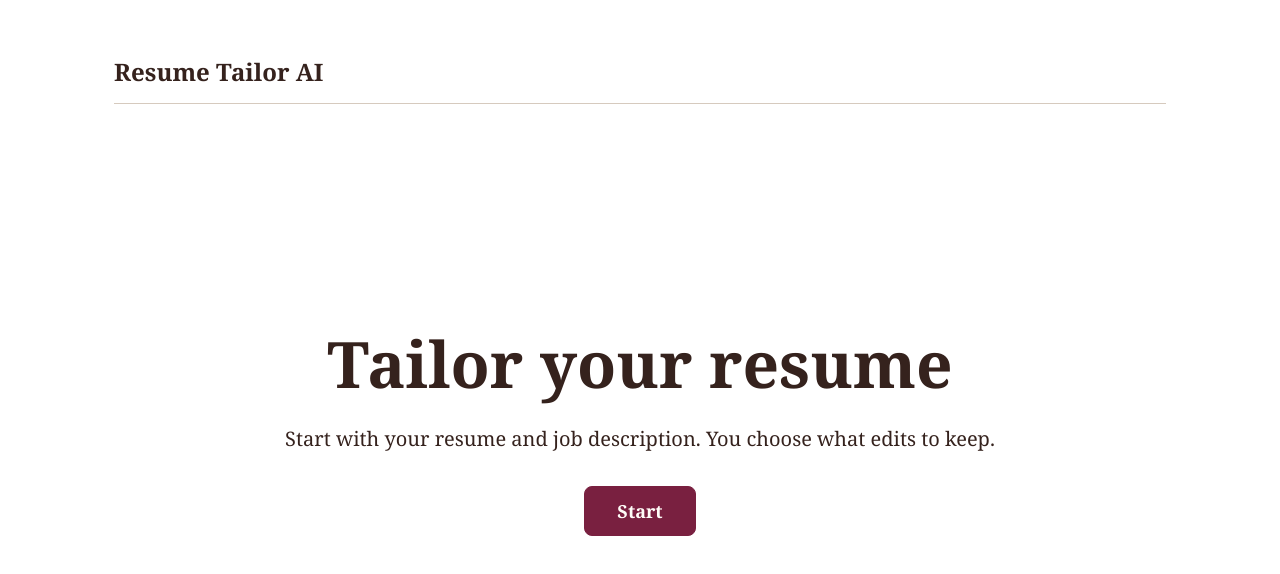
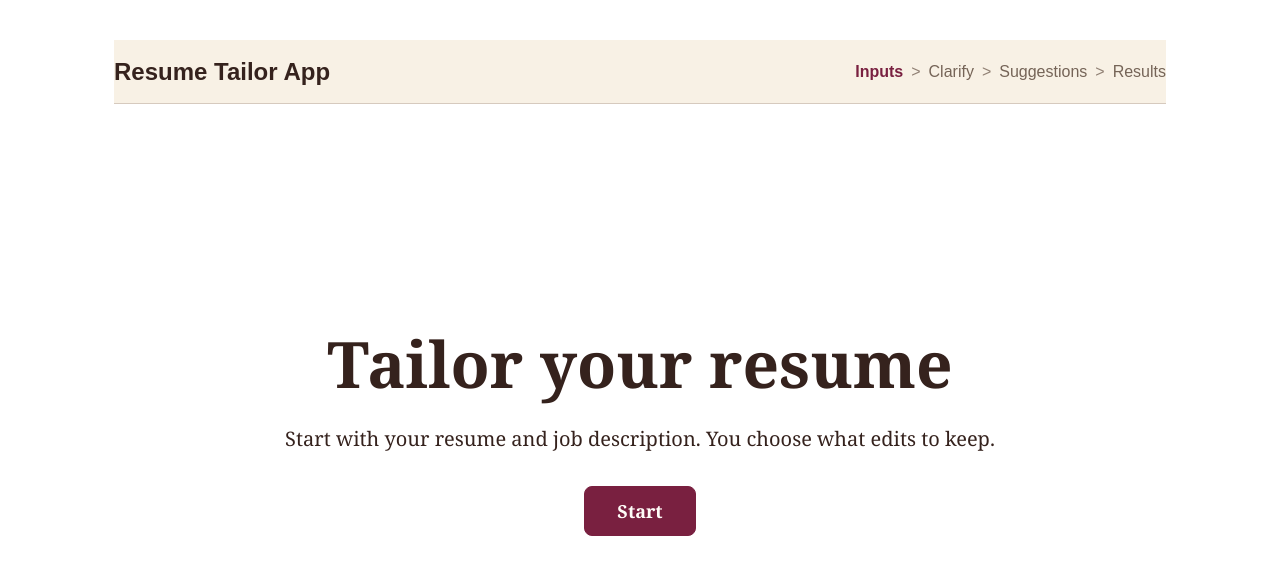
Before and after one commit to JamieHa8794/resume-tailor-ai, a Next.js app: page / in a window 1280 px wide. Shown: the top 574 px of the page. Built offline with nearby package versions, Linux system fonts and the light colour scheme.

Commit message:
Add sticky workflow progress header

```diff
--- a/src/app/components/LandingSection.module.css
+++ b/src/app/components/LandingSection.module.css
@@ -1,20 +1,6 @@
 .section {
   font-family: var(--font-family);
   min-height: calc(100vh - 80px);
-}
-
-.header {
-  align-items: center;
-  border-bottom: 1px solid var(--sand);
-  display: flex;
-  height: 64px;
-}
-
-.wordmark {
-  color: var(--espresso);
-  font-size: var(--text-2xl);
-  font-weight: 700;
-  line-height: 30px;
 }
 
 .content {
--- a/src/app/components/LandingSection.tsx
+++ b/src/app/components/LandingSection.tsx
@@ -5,9 +5,6 @@ type LandingSectionProps = { onStart: () => void };
 export function LandingSection({ onStart }: LandingSectionProps) {
   return (
     <section className={styles.section} aria-labelledby="landing-heading">
-      <header className={styles.header}>
-        <p className={styles.wordmark}>Resume Tailor AI</p>
-      </header>
       <div className={styles.content}>
         <h1 id="landing-heading">Tailor your resume</h1>
         <p className={styles.supportingText}>
--- /dev/null
+++ b/src/app/components/WorkflowHeader.module.css
@@ -0,0 +1,57 @@
+.header {
+  align-items: center;
+  background: var(--linen);
+  border-bottom: 1px solid var(--sand);
+  display: flex;
+  justify-content: space-between;
+  min-height: 64px;
+  padding: 12px 0;
+  position: sticky;
+  top: 0;
+  z-index: 10;
+}
+
+.wordmark {
+  color: var(--espresso);
+  font-size: var(--text-2xl);
+  font-weight: 700;
+  line-height: 30px;
+}
+
+.progress {
+  align-items: center;
+  color: var(--mocha);
+  display: flex;
+  flex-wrap: wrap;
+  font-size: var(--text-sm);
+  gap: var(--space-8);
+  justify-content: flex-end;
+  line-height: 24px;
+}
+
+.progressItem {
+  align-items: center;
+  display: inline-flex;
+  gap: var(--space-8);
+}
+
+.active {
+  color: var(--raspberry-deep);
+  font-weight: 700;
+}
+
+.separator {
+  color: var(--taupe);
+}
+
+@media (max-width: 700px) {
+  .header {
+    align-items: flex-start;
+    flex-direction: column;
+    gap: var(--space-8);
+  }
+
+  .progress {
+    justify-content: flex-start;
+  }
+}
--- /dev/null
+++ b/src/app/components/WorkflowHeader.tsx
@@ -0,0 +1,44 @@
+import type { WorkflowStage } from './workflow-types';
+import styles from './WorkflowHeader.module.css';
+
+type WorkflowHeaderProps = {
+  workflowStage: WorkflowStage;
+};
+
+const stages: { label: string; stage: WorkflowStage }[] = [
+  { label: 'Inputs', stage: 'input' },
+  { label: 'Clarify', stage: 'clarifying' },
+  { label: 'Suggestions', stage: 'suggestions' },
+  { label: 'Results', stage: 'complete' },
+];
+
+function getActiveStage(workflowStage: WorkflowStage) {
+  return workflowStage === 'landing' ? 'input' : workflowStage;
+}
+
+export function WorkflowHeader({ workflowStage }: WorkflowHeaderProps) {
+  const activeStage = getActiveStage(workflowStage);
+
+  return (
+    <header className={styles.header}>
+      <p className={styles.wordmark}>Resume Tailor App</p>
+      <nav className={styles.progress} aria-label="Workflow progress">
+        {stages.map(({ label, stage }, index) => (
+          <span key={stage} className={styles.progressItem}>
+            <span
+              className={stage === activeStage ? styles.active : undefined}
+              aria-current={stage === activeStage ? 'step' : undefined}
+            >
+              {label}
+            </span>
+            {index < stages.length - 1 && (
+              <span className={styles.separator} aria-hidden="true">
+                &gt;
+              </span>
+            )}
+          </span>
+        ))}
+      </nav>
+    </header>
+  );
+}
--- a/src/app/page.tsx
+++ b/src/app/page.tsx
@@ -6,6 +6,7 @@ import { FinalOutputSection } from './components/FinalOutputSection';
 import { InputSection } from './components/InputSection';
 import { LandingSection } from './components/LandingSection';
 import { SuggestionsSection } from './components/SuggestionsSection';
+import { WorkflowHeader } from './components/WorkflowHeader';
 import type {
   Clarification,
   ClarificationResult,
@@ -63,12 +64,12 @@ export default function ResumeTailor() {
 
   return (
     <main className="page-shell">
+      <WorkflowHeader workflowStage={workflowStage} />
       {workflowStage === 'landing' && (
         <LandingSection onStart={() => setWorkflowStage('input')} />
       )}
       {workflowStage !== 'landing' && (
         <>
-          <h1>Resume Tailor App</h1>
           <InputSection
             workflowStage={workflowStage}
             onAnalysisComplete={handleAnalysisComplete}
```
